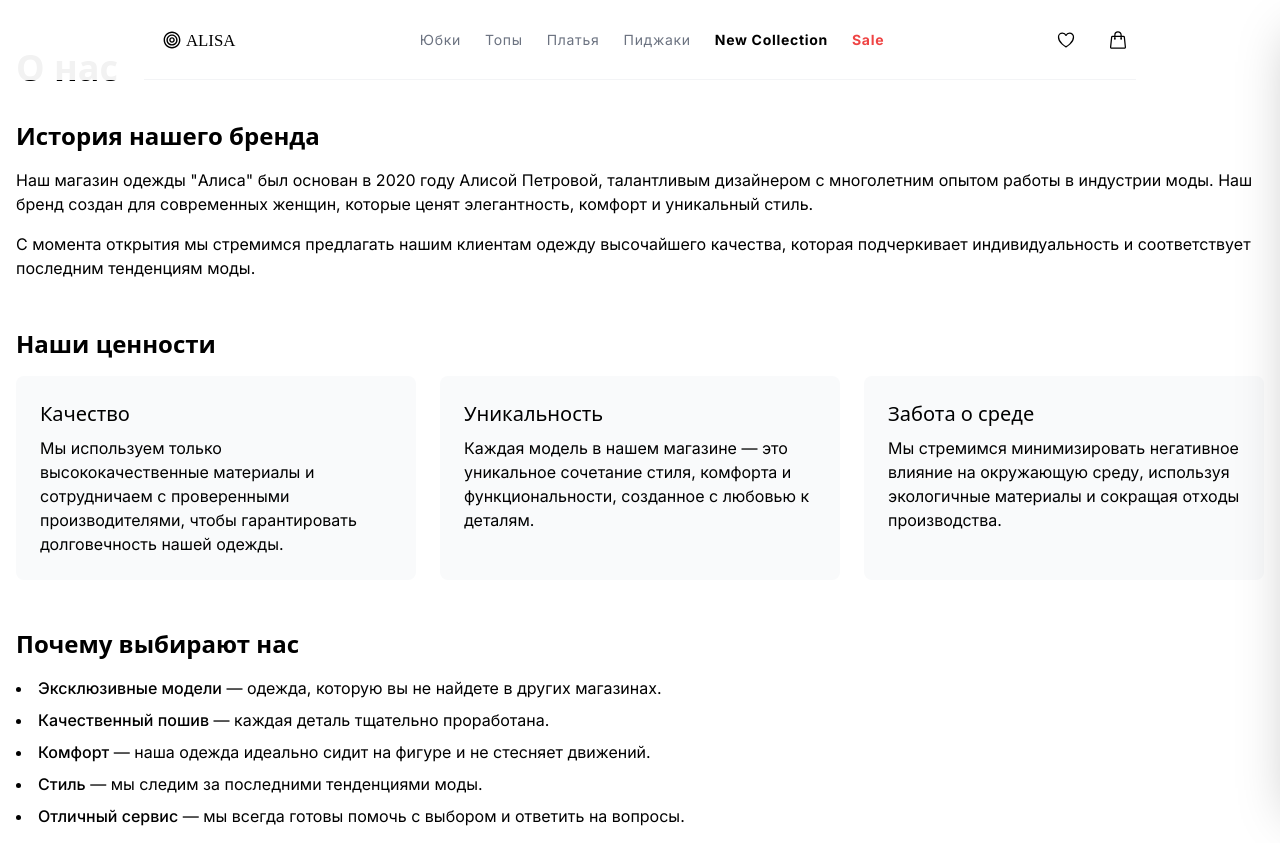
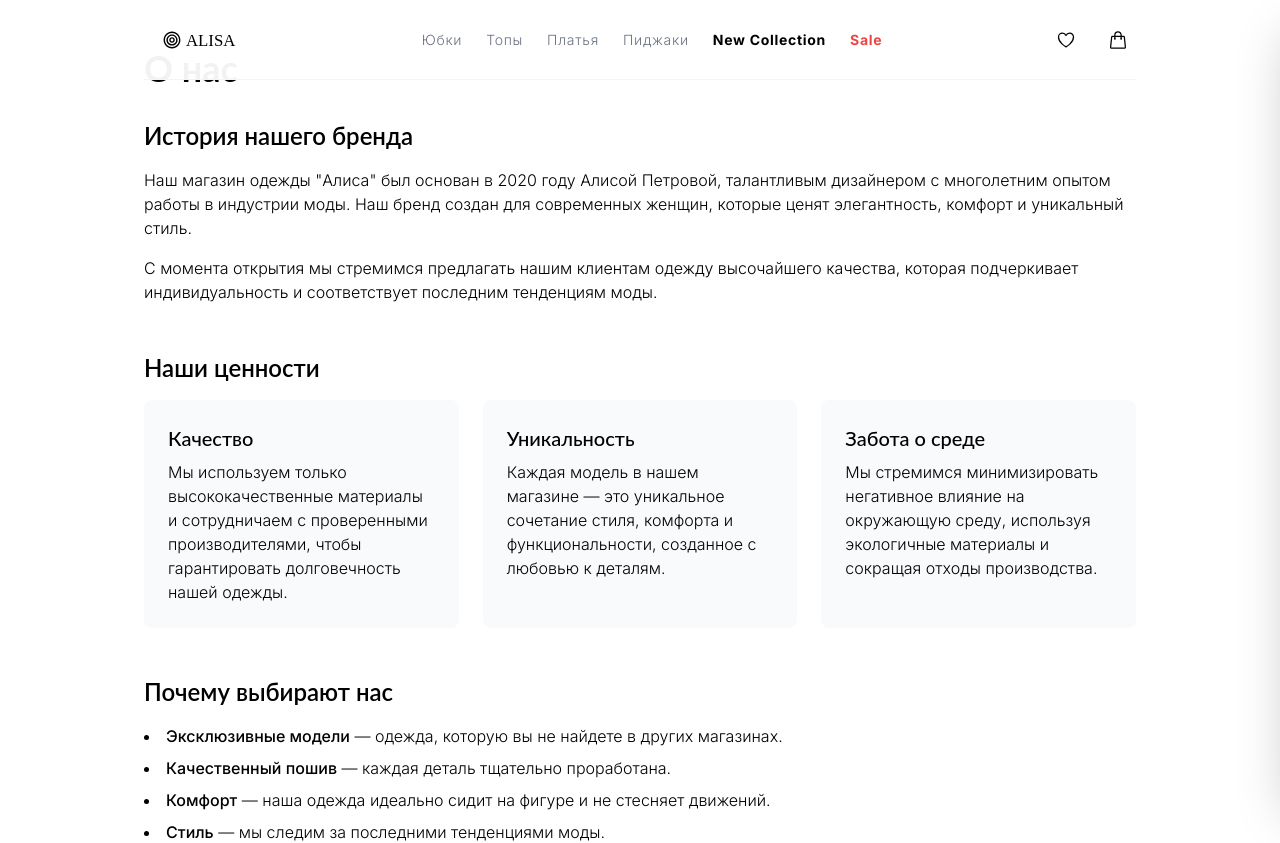
Before and after one commit to burkovmu/alisa-wear, a Next.js app: page /about in a window 1280 px wide. Shown: the top 843 px of the page. Built offline with nearby package versions, Linux system fonts and the light colour scheme; a web font is replaced by a local one.

Commit message:
Добавление и применение шрифта Lato Light для всего сайта

```diff
--- a/src/app/globals.css
+++ b/src/app/globals.css
@@ -1,6 +1,14 @@
 @tailwind base;
 @tailwind components;
 @tailwind utilities;
+
+@font-face {
+  font-family: 'Lato';
+  src: url('/lato_light.ttf') format('truetype');
+  font-weight: 300;
+  font-style: normal;
+  font-display: swap;
+}
 
 :root {
   --foreground-rgb: 0, 0, 0;
@@ -12,11 +20,13 @@ body {
   color: rgb(var(--foreground-rgb));
   background: rgb(var(--background-rgb));
   min-height: 100vh;
+  font-family: 'Lato', system-ui, -apple-system, BlinkMacSystemFont, 'Segoe UI', Roboto, Helvetica, Arial, sans-serif;
+  font-weight: 300;
 }
 
 @layer base {
   h1, h2, h3, h4, h5, h6 {
-    font-family: system-ui, -apple-system, BlinkMacSystemFont, 'Segoe UI', Roboto, Helvetica, Arial, sans-serif;
+    font-family: 'Lato', system-ui, -apple-system, BlinkMacSystemFont, 'Segoe UI', Roboto, Helvetica, Arial, sans-serif;
   }
 }
 
@@ -95,3 +105,15 @@ body {
     padding-right: 0.5rem !important;
   }
 }
+
+.mobile-container {
+  width: 95% !important;
+  margin-left: auto;
+  margin-right: auto;
+}
+
+@media (min-width: 768px) {
+  .mobile-container {
+    width: 80% !important;
+  }
+}
```
